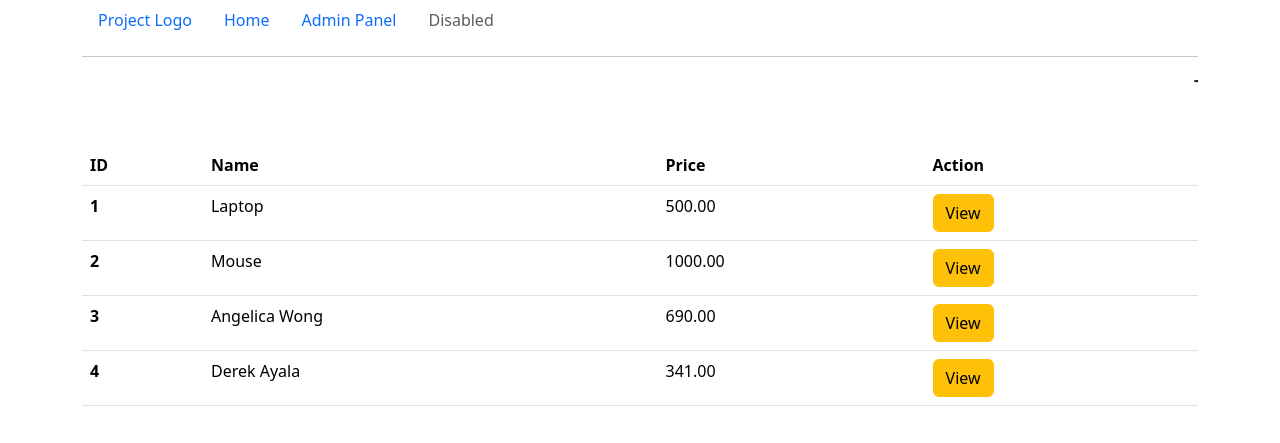
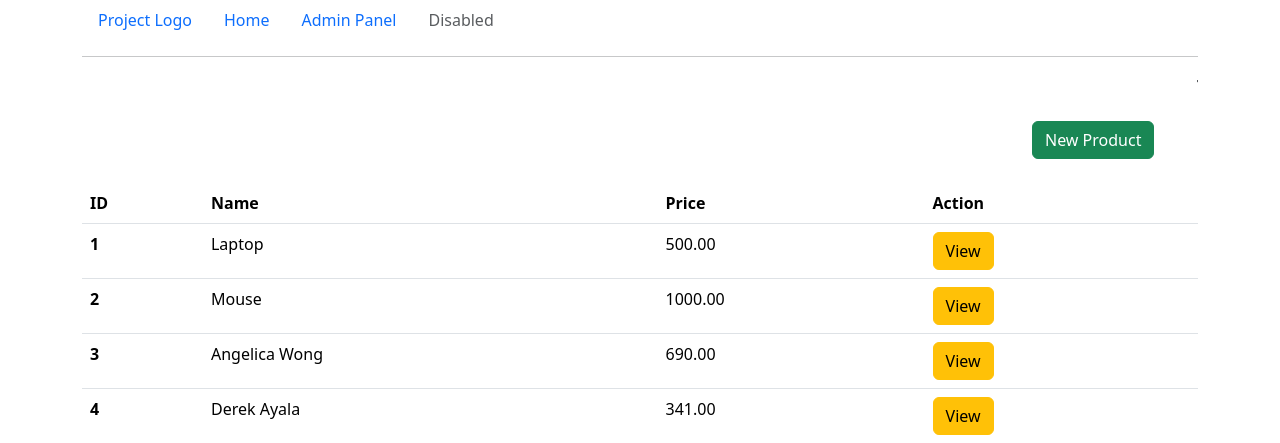
Before and after one commit to Sazzat-UGV/django_assesment, a Django app: page / in a window 1280 px wide. Shown: the top 443 px of the page. Run offline with Django 4.2, Linux system fonts and the light colour scheme; data comes from the database, SQL or seed files in the repository; both versions use the stored data as it was after the commit.

Commit message:
product_create_view

```diff
--- a/myapps/templates/products/product_list.html
+++ b/myapps/templates/products/product_list.html
@@ -27,7 +27,14 @@
     <div class="container">
         <h3><marquee behavior="" direction="">This is Home Page.You can see all Product Here</marquee></h3>
     </div>
+    <div class="container">
+        <div class="row">
 
+            <div class="col-lg-2"></div>
+            <div class="col-lg-8"></div>
+            <div class="col-lg-2"><a href="/product/"><button type="button" class="btn btn-success">New Product</button></a></div>
+        </div>
+    </div>
       <div class="container py-4">
         <table class="table">
             <thead>
--- a/myapps/views.py
+++ b/myapps/views.py
@@ -1,6 +1,7 @@
-from django.shortcuts import render
+from django.shortcuts import render,redirect
 from django.http import HttpResponse
 from .models import Product
+from .forms import ProductFroms
 # Create your views here.
 def print_response(request):
     return HttpResponse("<h1>Hello I am Sazzat</h1>")
@@ -18,3 +19,15 @@
         'product':product
     }
     return render(request,"products/product_details.html",context)
+
+def product_create(request):
+    form=ProductFroms()
+    if request.method=="POST":
+        form=ProductFroms(request.POST)
+        if form.is_valid():
+            form.save()
+            return redirect("/")
+    context={
+        "form":form
+    }
+    return render(request,"products/product_create.html",context)
--- a/myproject/urls.py
+++ b/myproject/urls.py
@@ -15,11 +15,12 @@
 """
 from django.contrib import admin
 from django.urls import path
-from myapps.views import print_response,product_list,product_detail
+from myapps.views import print_response,product_list,product_detail,product_create
 
 urlpatterns = [
     path('admin/', admin.site.urls),
     path('print_response/', print_response),
     path('', product_list),
+    path('product/', product_create),
     path('product/<pk>/', product_detail),
 ]
```
Also changed, not shown: myapps/forms.py (added, +11 -0 lines), myapps/templates/products/product_create.html (added, +17 -0 lines), db.sqlite3.
